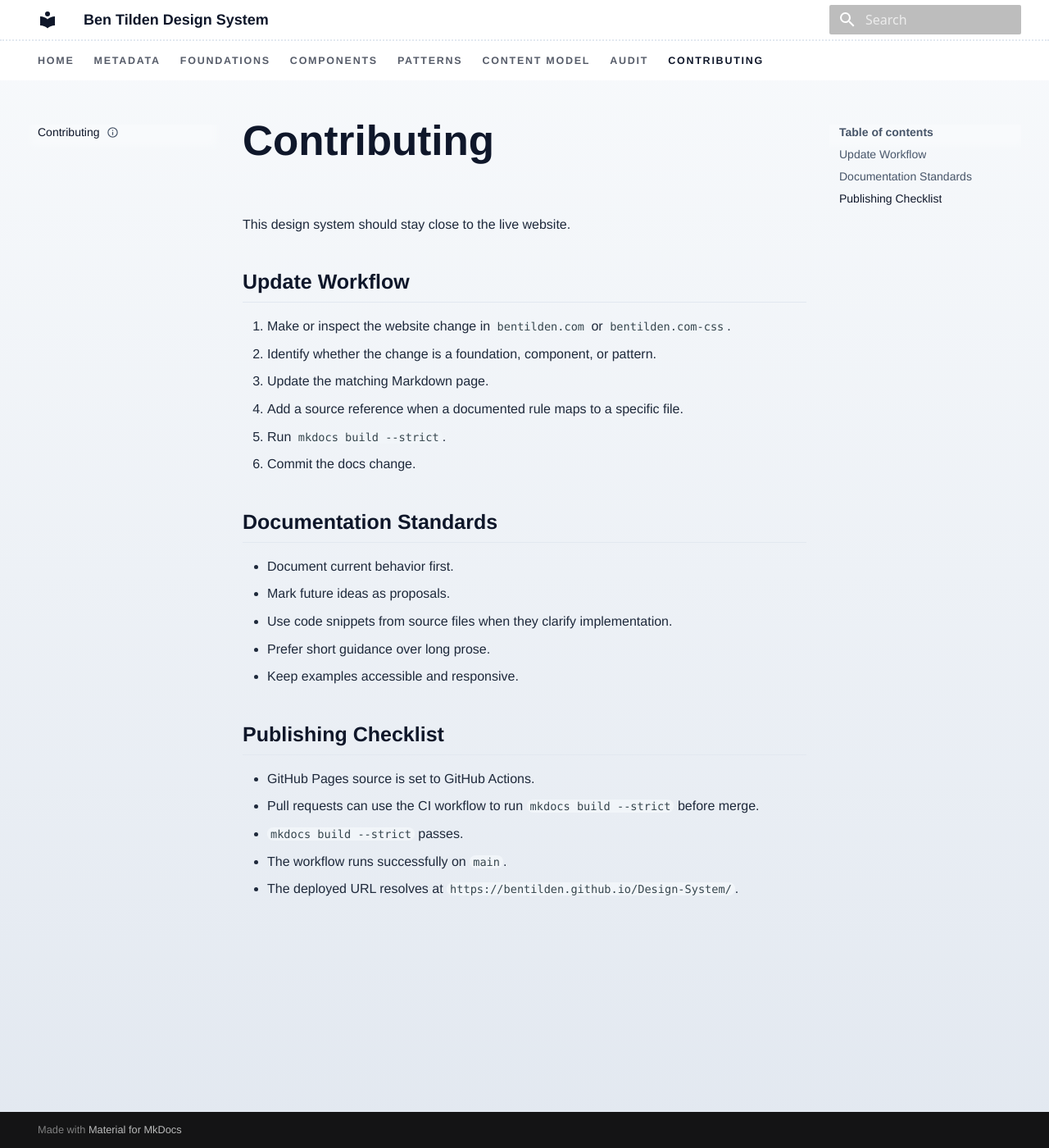
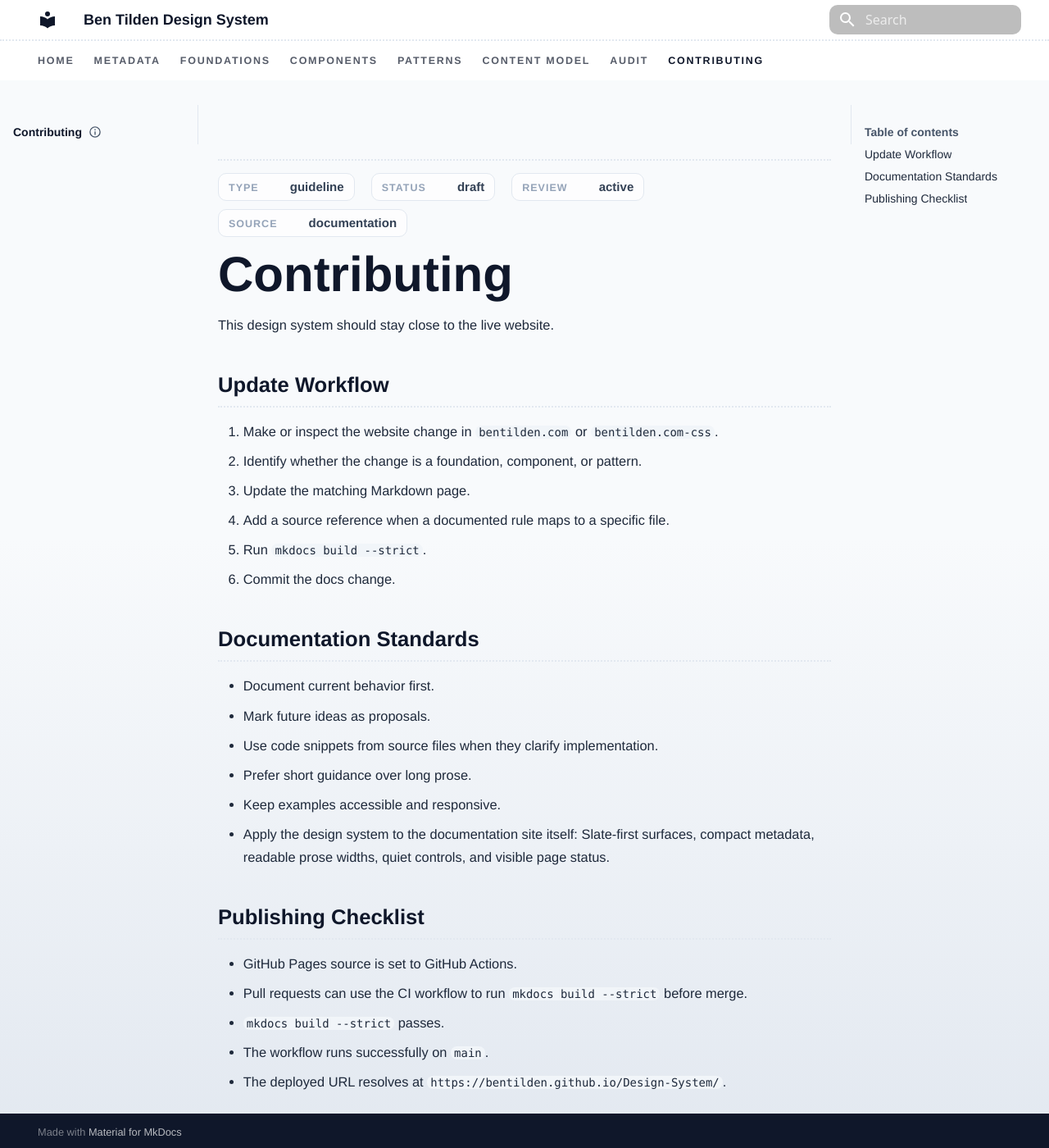
Before and after one commit to bentilden/Design-System, an MkDocs documentation site: the page built from docs/contributing.md, in a window 1280 px wide and 1400 px high. Shown: the whole window at 82% size. Built offline with MkDocs 1.6.1 and Material for MkDocs 9.7.7, drawn with Linux system fonts in a browser that asks for light colours; some web fonts are replaced.

Commit message:
Apply design system styling to docs

```diff
--- a/docs/assets/stylesheets/extra.css
+++ b/docs/assets/stylesheets/extra.css
@@ -11,10 +11,16 @@
   --bt-slate-900: #0f172a;
   --bt-orange-200: #fed7aa;
   --bt-orange-300: #fdba74;
+  --bt-orange-400: #fb923c;
   --bt-orange-700: #c2410c;
   --bt-radius-small: 0.375rem;
   --bt-radius-medium: 0.5rem;
+  --bt-radius-large: 0.75rem;
   --bt-shadow-soft: 0 1rem 2.5rem rgb(15 23 42 / 0.14);
+  --bt-shadow-small: 0 0.25rem 0.75rem rgb(15 23 42 / 0.12);
+  --bt-page-gutter: 1.5rem;
+  --bt-grid-max: 92rem;
+  --bt-prose-max: 46rem;
 }
 
 :root > * {
@@ -27,6 +33,9 @@
   --md-default-bg-color: var(--bt-slate-50);
   --md-typeset-a-color: var(--bt-slate-900);
   --md-code-bg-color: var(--bt-slate-100);
+  --md-code-fg-color: var(--bt-slate-800);
+  --md-footer-bg-color: var(--bt-slate-900);
+  --md-footer-bg-color--dark: var(--bt-slate-900);
 }
 
 body {
@@ -34,11 +43,16 @@ body {
   background: linear-gradient(180deg, var(--bt-slate-50), var(--bt-slate-200));
 }
 
+.md-container {
+  background: linear-gradient(180deg, var(--bt-slate-50) 0, var(--bt-slate-50) 45%, var(--bt-slate-200) 100%);
+}
+
 .md-header,
 .md-tabs {
   background-color: rgb(255 255 255 / 0.96);
   color: var(--bt-slate-900);
   backdrop-filter: blur(20px);
+  box-shadow: none;
 }
 
 .md-tabs {
@@ -51,11 +65,51 @@ body {
   color: var(--bt-slate-900);
 }
 
+.md-header__title {
+  font-weight: 800;
+}
+
+.md-header__topic:first-child {
+  font-weight: 800;
+}
+
 .md-tabs__link {
   font-size: 0.625rem;
   font-weight: 650;
   letter-spacing: 0.14em;
   text-transform: uppercase;
+}
+
+.md-tabs__item--active .md-tabs__link,
+.md-tabs__link:is(:focus, :hover) {
+  color: var(--bt-slate-900);
+}
+
+.md-search__form {
+  border-radius: var(--bt-radius-medium);
+  box-shadow: none;
+}
+
+.md-search__input {
+  font-size: 0.8rem;
+}
+
+.md-main__inner {
+  max-width: var(--bt-grid-max);
+}
+
+.md-content__inner {
+  padding-top: 2.5rem;
+}
+
+.md-content__inner::before {
+  height: 0;
+}
+
+.md-typeset {
+  color: var(--bt-slate-800);
+  font-size: 0.82rem;
+  line-height: 1.7;
 }
 
 .md-typeset h1,
@@ -67,21 +121,179 @@ body {
 }
 
 .md-typeset h1 {
-  font-size: clamp(2.25rem, 4vw, 3.25rem);
+  font-size: 2.25rem;
   line-height: 0.95;
+  margin-bottom: 1rem;
+  max-width: 48rem;
+}
+
+@media screen and (min-width: 60em) {
+  .md-typeset h1 {
+    font-size: 3rem;
+  }
 }
 
 .md-typeset h2 {
-  border-bottom: 1px solid var(--bt-slate-200);
+  border-bottom: 2px dotted var(--bt-slate-200);
   padding-bottom: 0.35rem;
+  max-width: var(--bt-prose-max);
+}
+
+.md-typeset h3,
+.md-typeset p,
+.md-typeset ol,
+.md-typeset ul,
+.md-typeset blockquote,
+.md-typeset .admonition {
+  max-width: var(--bt-prose-max);
+}
+
+.md-typeset p,
+.md-typeset li {
+  line-height: 1.7;
+}
+
+.md-typeset a {
+  text-decoration-color: var(--bt-slate-300);
+  text-decoration-thickness: 0.08em;
+  text-underline-offset: 0.18em;
+}
+
+.md-typeset a:hover {
+  color: var(--bt-orange-700);
+  text-decoration-color: var(--bt-orange-300);
 }
 
 .md-typeset code {
   border-radius: var(--bt-radius-small);
 }
 
+.md-typeset pre,
+.md-typeset .highlight {
+  border-radius: var(--bt-radius-medium);
+}
+
+.md-typeset .admonition,
+.md-typeset details {
+  background: white;
+  border-color: var(--bt-slate-200);
+  border-radius: var(--bt-radius-medium);
+  box-shadow: none;
+}
+
+.md-typeset .admonition-title,
+.md-typeset summary {
+  background: var(--bt-slate-100);
+}
+
 .md-typeset table:not([class]) {
+  border: 1px solid var(--bt-slate-200);
+  border-radius: var(--bt-radius-medium);
   box-shadow: none;
+  overflow: hidden;
+}
+
+.md-typeset table:not([class]) th {
+  background: var(--bt-slate-100);
+  color: var(--bt-slate-900);
+  font-size: 0.625rem;
+  font-weight: 700;
+  letter-spacing: 0.08em;
+  text-transform: uppercase;
+}
+
+.md-button,
+.md-typeset .md-button {
+  border-radius: var(--bt-radius-medium);
+  font-weight: 650;
+  padding: 0.75em 1.5em;
+}
+
+.md-button--primary,
+.md-typeset .md-button--primary {
+  background: var(--bt-slate-600);
+  border-color: var(--bt-slate-600);
+  color: white;
+}
+
+.md-button--primary:is(:focus, :hover),
+.md-typeset .md-button--primary:is(:focus, :hover) {
+  background: var(--bt-slate-700);
+  border-color: var(--bt-slate-700);
+}
+
+.md-sidebar__link {
+  color: var(--bt-slate-600);
+}
+
+.md-sidebar__link--active,
+.md-nav__link--active {
+  color: var(--bt-slate-900);
+  font-weight: 700;
+}
+
+.bt-doc-meta {
+  align-items: stretch;
+  border-top: 2px dotted var(--bt-slate-200);
+  display: flex;
+  flex-wrap: wrap;
+  gap: 0.5rem 1rem;
+  margin: 0 0 1.75rem;
+  max-width: var(--bt-prose-max);
+  padding-top: 0.75rem;
+}
+
+.bt-doc-meta__item {
+  align-items: baseline;
+  background: rgb(255 255 255 / 0.7);
+  border: 1px solid var(--bt-slate-200);
+  border-radius: var(--bt-radius-medium);
+  display: inline-flex;
+  gap: 0.5rem;
+  margin: 0;
+  padding: 0.35rem 0.6rem;
+}
+
+.bt-doc-meta dt,
+.bt-doc-meta dd {
+  margin: 0;
+}
+
+.bt-doc-meta dt {
+  color: var(--bt-slate-400);
+  font-size: 0.625rem;
+  font-weight: 700;
+  letter-spacing: 0.08em;
+  line-height: 1;
+  text-transform: uppercase;
+}
+
+.bt-doc-meta dd {
+  color: var(--bt-slate-700);
+  font-size: 0.75rem;
+  font-weight: 650;
+  line-height: 1.2;
+}
+
+.bt-doc-meta__item--status-approved {
+  background: var(--bt-slate-900);
+  border-color: var(--bt-slate-900);
+}
+
+.bt-doc-meta__item--status-approved dt {
+  color: var(--bt-slate-300);
+}
+
+.bt-doc-meta__item--status-approved dd {
+  color: white;
+}
+
+.bt-doc-meta__item--status-observed {
+  border-color: var(--bt-orange-300);
+}
+
+.bt-doc-meta__item--status-observed dt {
+  color: var(--bt-orange-700);
 }
 
 .bt-token-grid {
@@ -95,6 +307,7 @@ body {
   border-radius: var(--bt-radius-medium);
   overflow: hidden;
   background: white;
+  box-shadow: none;
 }
 
 .bt-swatch__color {
@@ -121,6 +334,7 @@ body {
   border-radius: var(--bt-radius-medium);
   background: white;
   padding: 1.25rem;
+  max-width: var(--bt-prose-max);
 }
 
 .bt-button-demo {
@@ -131,7 +345,7 @@ body {
   color: white;
   font-weight: 600;
   padding: 0.75rem 1.5rem;
-  box-shadow: 0 0.25rem 0.75rem rgb(15 23 42 / 0.12);
+  box-shadow: var(--bt-shadow-small);
 }
 
 .bt-nav-demo {
@@ -177,3 +391,27 @@ body {
   margin-top: 0.5rem;
   text-transform: uppercase;
 }
+
+@media screen and (min-width: 76.25em) {
+  .md-sidebar--primary {
+    border-right: 1px solid var(--bt-slate-200);
+  }
+
+  .md-sidebar--secondary {
+    border-left: 1px solid var(--bt-slate-200);
+  }
+}
+
+@media screen and (max-width: 44.9375em) {
+  :root {
+    --bt-page-gutter: 1rem;
+  }
+
+  .bt-doc-meta {
+    gap: 0.4rem;
+  }
+
+  .bt-doc-meta__item {
+    width: 100%;
+  }
+}
--- a/docs/contributing.md
+++ b/docs/contributing.md
@@ -32,6 +32,7 @@ This design system should stay close to the live website.
 - Use code snippets from source files when they clarify implementation.
 - Prefer short guidance over long prose.
 - Keep examples accessible and responsive.
+- Apply the design system to the documentation site itself: Slate-first surfaces, compact metadata, readable prose widths, quiet controls, and visible page status.
 
 ## Publishing Checklist
 
--- /dev/null
+++ b/docs/overrides/main.html
@@ -0,0 +1,39 @@
+{% extends "base.html" %}
+
+{% block content %}
+  {% if page and page.meta %}
+    {% set status = page.meta.status %}
+    {% set page_type = page.meta.type %}
+    {% set review_status = page.meta.review_status %}
+    {% set source_of_truth = page.meta.source_of_truth %}
+    {% if status or page_type or review_status or source_of_truth %}
+      <dl class="bt-doc-meta" aria-label="Page metadata">
+        {% if page_type %}
+          <div class="bt-doc-meta__item">
+            <dt>Type</dt>
+            <dd>{{ page_type | replace("_", " ") }}</dd>
+          </div>
+        {% endif %}
+        {% if status %}
+          <div class="bt-doc-meta__item bt-doc-meta__item--status-{{ status | replace(' ', '-') }}">
+            <dt>Status</dt>
+            <dd>{{ status | replace("_", " ") }}</dd>
+          </div>
+        {% endif %}
+        {% if review_status %}
+          <div class="bt-doc-meta__item">
+            <dt>Review</dt>
+            <dd>{{ review_status | replace("_", " ") }}</dd>
+          </div>
+        {% endif %}
+        {% if source_of_truth %}
+          <div class="bt-doc-meta__item">
+            <dt>Source</dt>
+            <dd>{{ source_of_truth }}</dd>
+          </div>
+        {% endif %}
+      </dl>
+    {% endif %}
+  {% endif %}
+  {{ super() }}
+{% endblock %}
--- a/mkdocs.yml
+++ b/mkdocs.yml
@@ -5,6 +5,7 @@ site_url: https://bentilden.github.io/Design-System/
 theme:
   name: material
   language: en
+  custom_dir: docs/overrides
   palette:
     - scheme: default
       primary: slate
```
